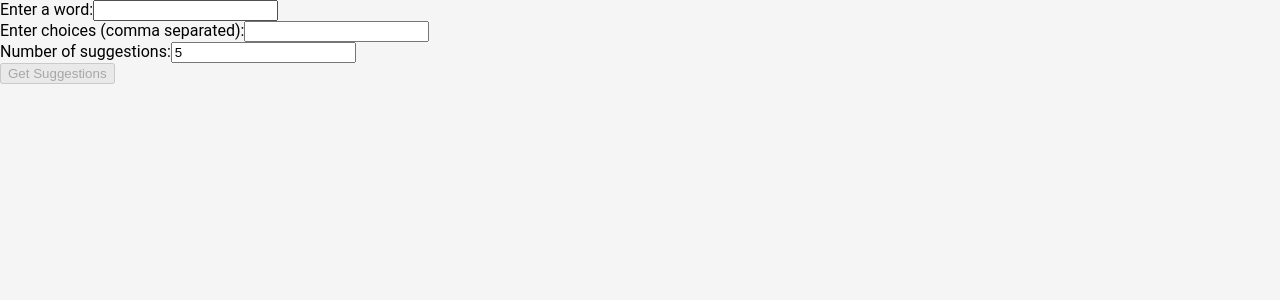
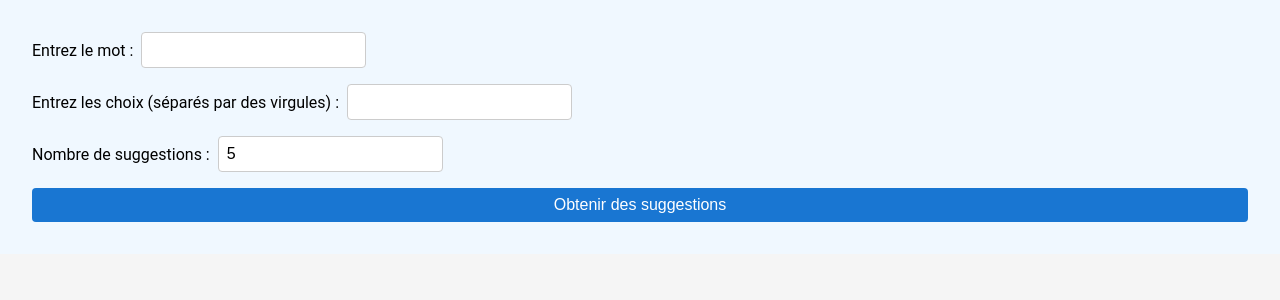
Before and after one commit to idready/work-job-interview, an Angular app: page / in a window 1280 px wide. Shown: the top 300 px of the page. Built offline with nearby package versions, Linux system fonts and the light colour scheme.

Commit message:
First attempt of styling

```diff
--- a/src/app/word-suggestions/word-suggestions.html
+++ b/src/app/word-suggestions/word-suggestions.html
@@ -1,27 +1,29 @@
-<form (ngSubmit)="onSubmit()" #wordForm="ngForm">
-    <div>
-        <label for="term">Enter a word:</label>
+<div class="suggestions-container">
+    <form (ngSubmit)="onSubmit()" #wordForm="ngForm" class="form-container">
+        <div class="input-field">
+            <label for="term">Entrez le mot :</label>
             <input type="text" id="term" name="term" [(ngModel)]="term" required />
         </div>
 
-    <div>
-        <label for="choices">Enter choices (comma separated):</label>
+        <div class="input-field">
+            <label for="choices">Entrez les choix (séparés par des virgules) :</label>
             <input type="text" id="choices" name="choices" [(ngModel)]="choicesInput" required />
         </div>
 
-    <div>
-        <label for="numberOfSuggestions">Number of suggestions:</label>
+        <div class="input-field">
+            <label for="numberOfSuggestions">Nombre de suggestions :</label>
             <input type="number" id="numberOfSuggestions" name="numberOfSuggestions" [(ngModel)]="numberOfSuggestions" min="1" required />
         </div>
 
-    <button type="submit" [disabled]="!wordForm.form.valid">Get Suggestions</button>
+        <button type="submit" class="button" [disabled]="!wordForm.form.valid">Obtenir des suggestions</button>
     </form>
 
-<div *ngIf="suggestions.length > 0">
-    <h3>Suggestions:</h3>
-    <ul>
+    <div *ngIf="suggestions.length > 0" class="results-container">
+        <h3>Suggestions :</h3>
+        <ul class="suggestions-list">
             <li *ngFor="let suggestion of suggestions">
-            {{ suggestion.value }} (Différences: {{ suggestion.diff }})
+                {{ suggestion.value }} (Différences : {{ suggestion.diff }})
             </li>
         </ul>
     </div>
+</div>
--- a/src/app/word-suggestions/word-suggestions.scss
+++ b/src/app/word-suggestions/word-suggestions.scss
@@ -0,0 +1,41 @@
+
+.suggestions-container {
+    padding: 2rem;
+    background-color: aliceblue;
+}
+
+
+.form-container {
+    display: flex;
+    flex-direction: column;
+    gap: 1rem;
+}
+
+.input-field {
+    display: flex;
+    align-items: center;
+}
+
+.button {
+    padding: 0.5rem 1rem;
+    font-size: 1rem;
+    background-color: #1976d2;
+    color: white;
+    border: none;
+    border-radius: 4px;
+    cursor: pointer;
+}
+
+input[type="text"], input[type="number"] {
+    padding: 0.5rem;
+    margin-left: 0.5rem;
+    font-size: 1rem;
+    border: 1px solid #ccc;
+    border-radius: 4px;
+}
+
+.suggestions-list {
+    margin-top: 1rem;
+    list-style-type: none;
+    padding: 0;
+}
```
Lines whose indentation alone changed are shown as unchanged.
